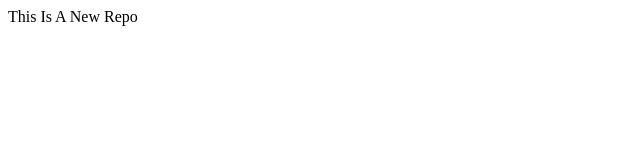
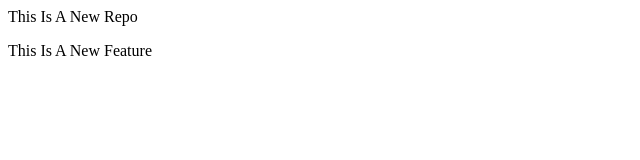
Before and after one commit to TalhaUsmanOfficial/Local-Repo, a plain HTML site: page Index.html in a window 1280 px wide. Shown: the whole page, without its empty margins (0-640 px from the left). Drawn offline with Linux system fonts and the light colour scheme.

Commit message:
Add New Feature

```diff
--- a/Index.html
+++ b/Index.html
@@ -1 +1,2 @@
 <p>This Is A New Repo</p>
+<p>This Is A New Feature</p>
```
Also changed, not shown: style.css (line endings or trailing spaces).
